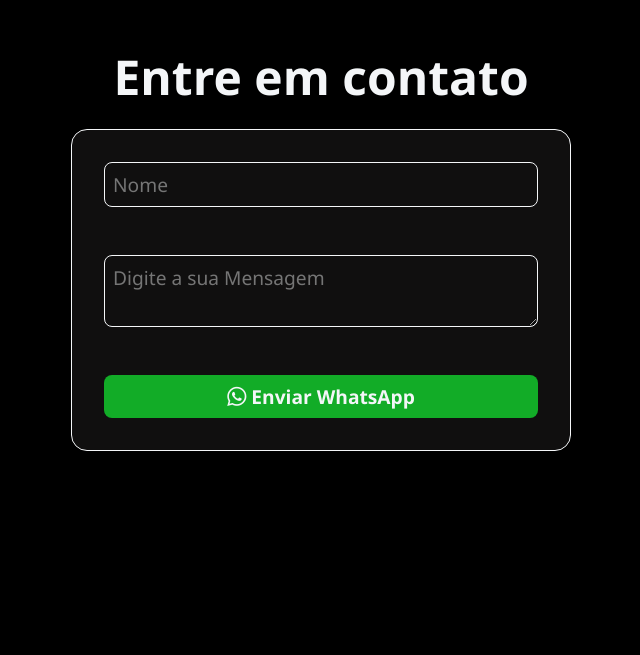
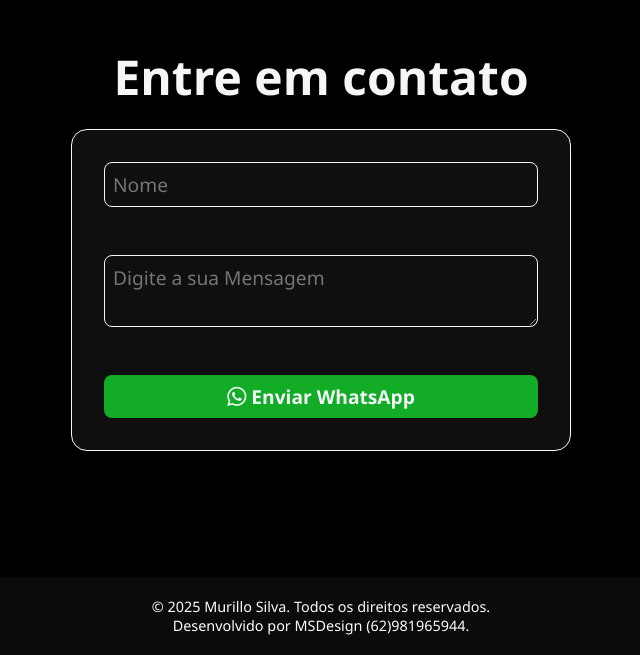
Before and after one commit to murillodeoliveira18/motoristacaldas, a plain HTML site: page index.html in a window 1280 px wide. Shown: the part 3483-4138 px from the top of the page, without its empty margins (319-959 px from the left). Before the commit the page ends 4030 px from the top, so only its background shows below. Drawn offline with nearby package versions, Linux system fonts and the light colour scheme.

Commit message:
Add files via upload

```diff
--- a/index.html
+++ b/index.html
@@ -135,6 +135,10 @@
         </form>
 
     </section>
+    <footer class="footer">
+        <p>&copy; 2025 Murillo Silva. Todos os direitos reservados.</p>
+        <p>Desenvolvido por MSDesign (62)981965944.</p>
+    </footer>
     <script src="script.js"></script>
 
 </body>
--- a/styles.css
+++ b/styles.css
@@ -276,6 +276,17 @@ h1 {
     background: #161515bf;
 }
 
+.footer {
+    background-color: #0b0b0b;
+    margin-top: 30px;
+    padding: 20px;
+    border-radius: 10px;
+    box-shadow: 0 2px 6px rgba(0, 0, 0, 0.1);
+    text-align: center;
+    font-size: 0.9rem;
+    color: #fdfcfc;
+}
+
 @keyframes flutuar {
 
     0%,
```
